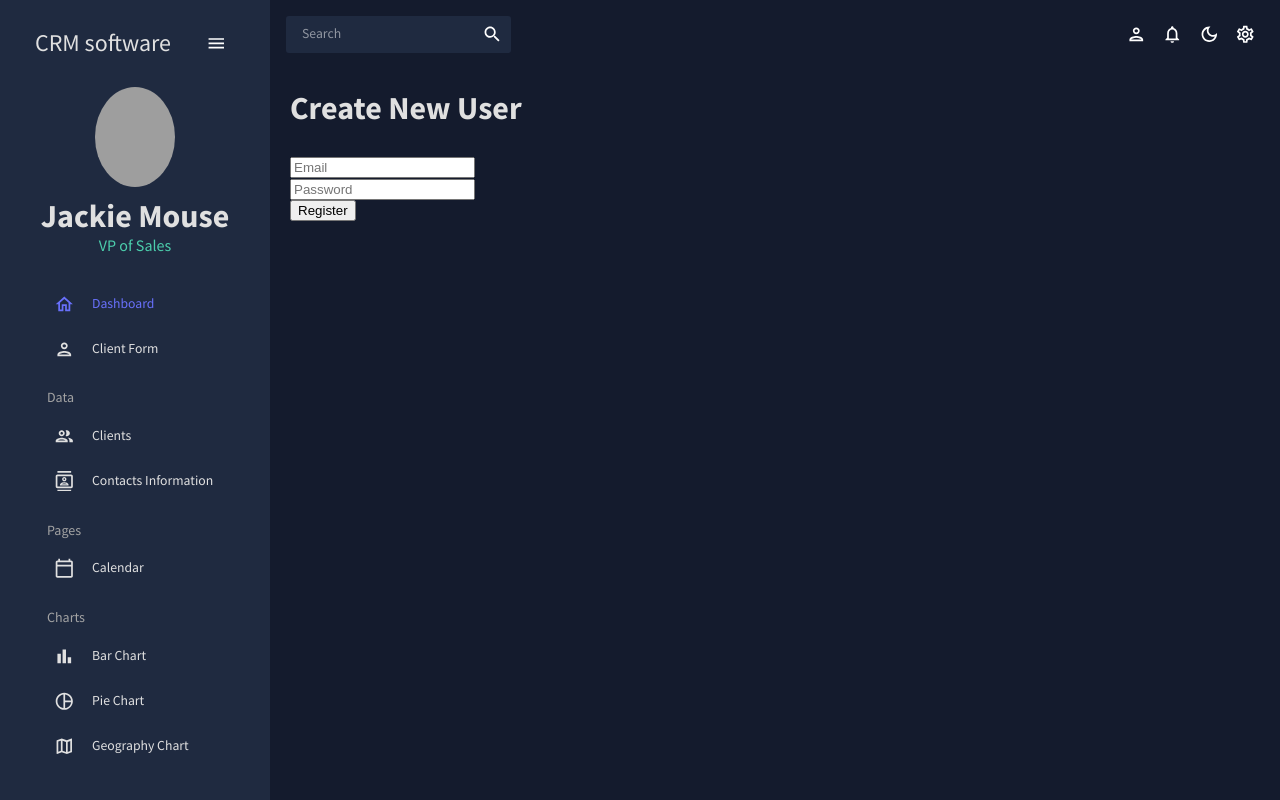
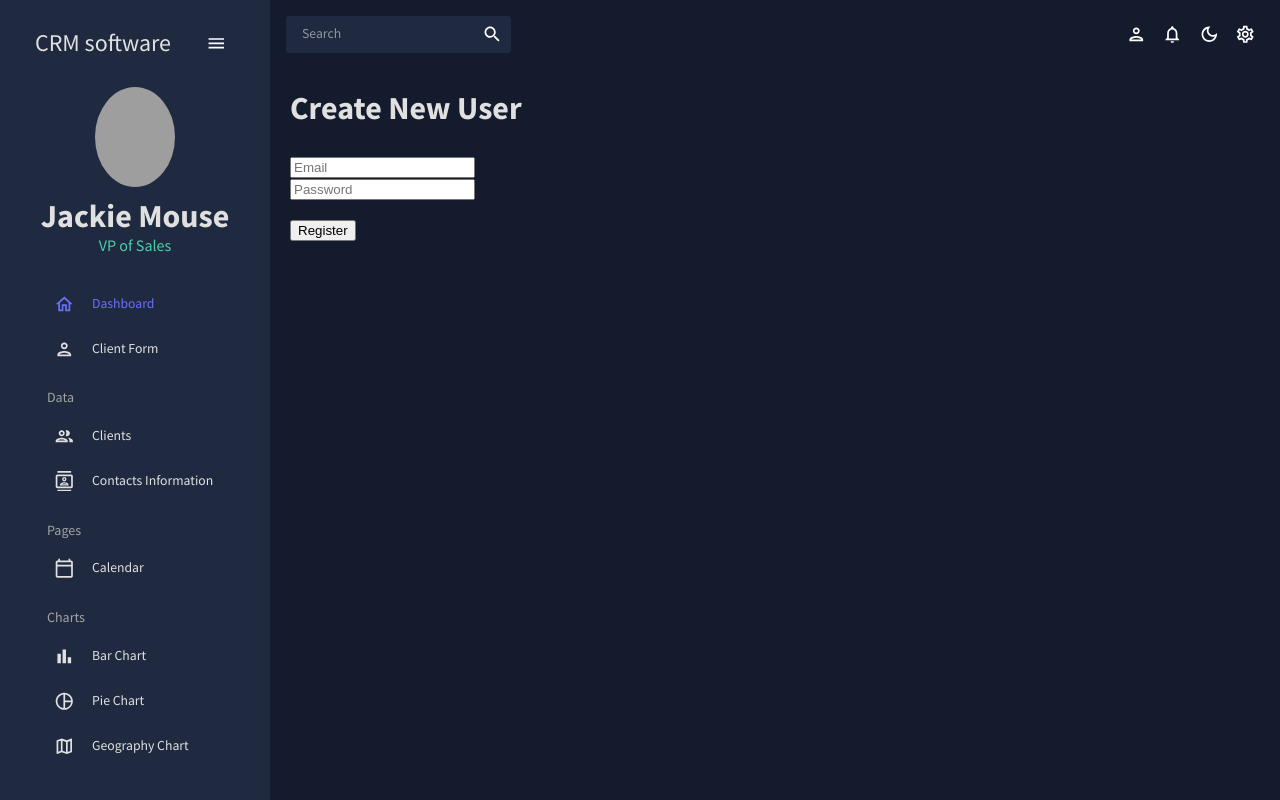
Before and after one commit to HelloWorldItsMeYourProgrammer/Karolis-Sidlauskas-Baigiamasis-FrontEnd, a React (Create React App) app: page /form in a window 1280 px wide. Built offline with nearby package versions, Linux system fonts and the light colour scheme; grey boxes are pictures that could not be loaded.

Commit message:
small changes in create new user section

```diff
--- a/src/scenes/form/index.jsx
+++ b/src/scenes/form/index.jsx
@@ -103,11 +103,11 @@ const Form = () => {
                 helperText={touched.contact && errors.contact}
                 sx={{ gridColumn: "span 1" }}
               /> */}
-              {/* <Box display="flex" justifyContent="end" mt="20px"> */}
+              <Box display="flex" justifyContent="start" mt="20px">
               <input type="submit" value="Register"
               // color="secondary" variant="contained">
               />
-            {/* </Box> */}
+            </Box>
             </form>
             </Box>
   );
```
